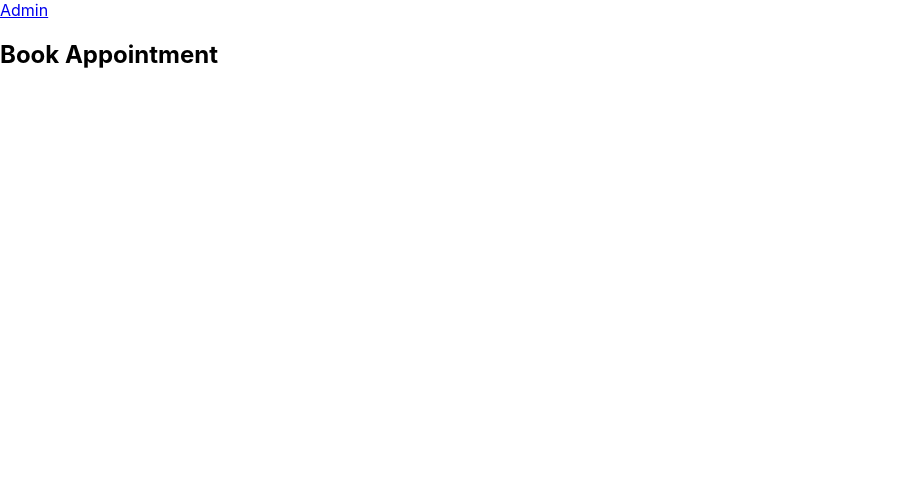
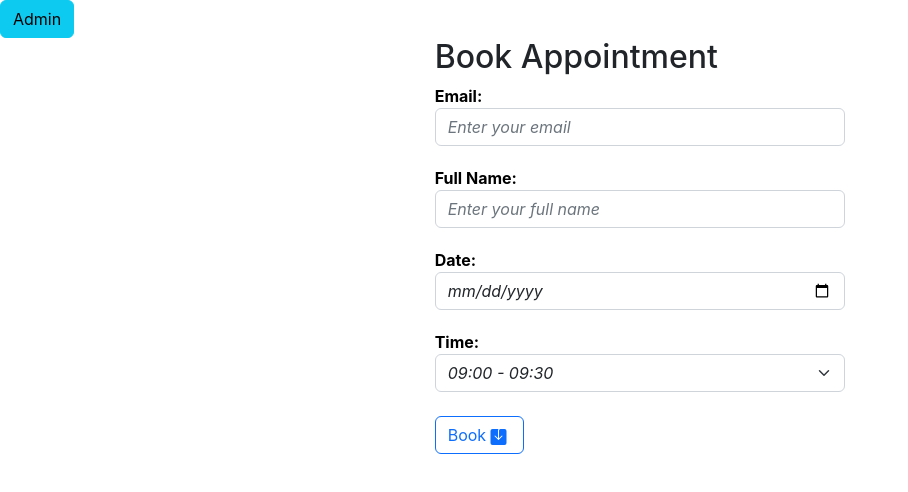
Before and after one commit to erenGuden/book-appointment, a React (Create React App) app: page /book in a window 1280 px wide. Shown: the top 492 px of the page, without its empty margins (0-908 px from the left). Built offline with nearby package versions, Linux system fonts and the light colour scheme.

Commit message:
Create forms

```diff
--- a/package.json
+++ b/package.json
@@ -6,6 +6,7 @@
     "@testing-library/jest-dom": "^5.16.5",
     "@testing-library/react": "^13.4.0",
     "@testing-library/user-event": "^13.5.0",
+    "bootstrap": "^5.2.0",
     "react": "^18.2.0",
     "react-dom": "^18.2.0",
     "react-router-dom": "^6.3.0",
--- a/src/Components/Admin.js
+++ b/src/Components/Admin.js
@@ -6,6 +6,7 @@ const Admin = () => {
     <>
       <Link to="/book">Book</Link>
       <h2>Admin Page</h2>
+      <h2>Reservations</h2>
     </>
   );
 };
--- a/src/Components/Book.js
+++ b/src/Components/Book.js
@@ -1,11 +1,72 @@
+import "./styles.css";
 import React from "react";
 import { Link } from "react-router-dom";
+import { useState } from "react";
 
 const Book = () => {
+  const timeSlots = [
+    "09:00 - 09:30",
+    "09:30 - 10:00",
+    "10:00 - 10:30",
+    "10:30 - 11:00",
+    "11:00 - 11:30",
+  ];
   return (
     <>
-      <Link to="/admin">Admin</Link>
-      <h2>Book Appointment</h2>
+      <Link button type="button" class="btn btn-info" to="/admin">
+        Admin
+      </Link>
+      <form>
+        <div class="row justify-content-center">
+          <div class="col-md-4">
+            <h2>Book Appointment</h2>
+            <div className="form-group">
+              <label for="email">Email:</label>
+              <input
+                type="email"
+                class="form-control"
+                id="email"
+                placeholder="Enter your email"
+              />
+            </div>
+            <div className="form-group">
+              <label for="name">Full Name:</label>
+              <input
+                type="name"
+                class="form-control"
+                id="name"
+                placeholder="Enter your full name"
+              />
+            </div>
+            <div className="form-group">
+              <label for="date">Date:</label>
+              <input type="date" class="form-control" id="date" />
+            </div>
+            <label>Time:</label>
+            <select class="form-select">
+              {timeSlots.map((option, index) => (
+                <option key={index} value={option}>
+                  {option}
+                </option>
+              ))}
+            </select>
+            <br></br>
+            <button type="button" class="btn btn-outline-primary">
+              Book
+              <svg
+                xmlns="http://www.w3.org/2000/svg"
+                width="25"
+                height="16"
+                fill="currentColor"
+                class="bi bi-save-fill"
+                viewBox="0 0 16 16"
+              >
+                <path d="M8.5 1.5A1.5 1.5 0 0 1 10 0h4a2 2 0 0 1 2 2v12a2 2 0 0 1-2 2H2a2 2 0 0 1-2-2V2a2 2 0 0 1 2-2h6c-.314.418-.5.937-.5 1.5v7.793L4.854 6.646a.5.5 0 1 0-.708.708l3.5 3.5a.5.5 0 0 0 .708 0l3.5-3.5a.5.5 0 0 0-.708-.708L8.5 9.293V1.5z" />
+              </svg>
+            </button>
+          </div>
+        </div>
+      </form>
     </>
   );
 };
--- /dev/null
+++ b/src/Components/styles.css
@@ -0,0 +1,15 @@
+label {
+    color: black;
+    font-weight: bold;
+
+}
+
+input {
+    color: #8e8e8e;
+    margin-bottom: 20px;
+    font-style: italic;
+}
+select {
+    color: #8e8e8e;
+    font-style: italic;
+}
--- a/src/index.js
+++ b/src/index.js
@@ -1,3 +1,4 @@
+import 'bootstrap/dist/css/bootstrap.css';
 import React from 'react';
 import ReactDOM from 'react-dom/client';
 import './index.css';
```
Also changed, not shown: 1 other file (tests, documents, lock files or other folders).
